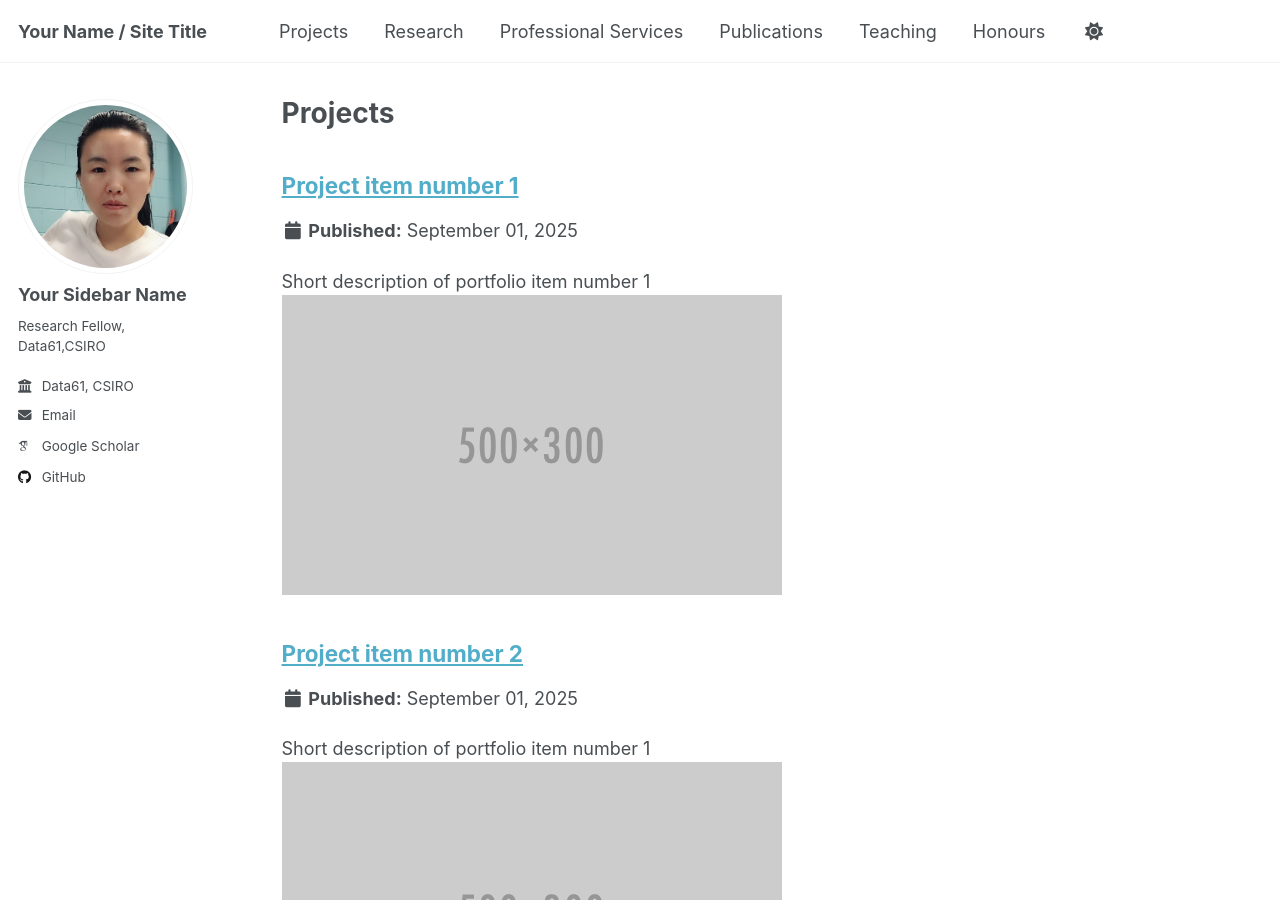
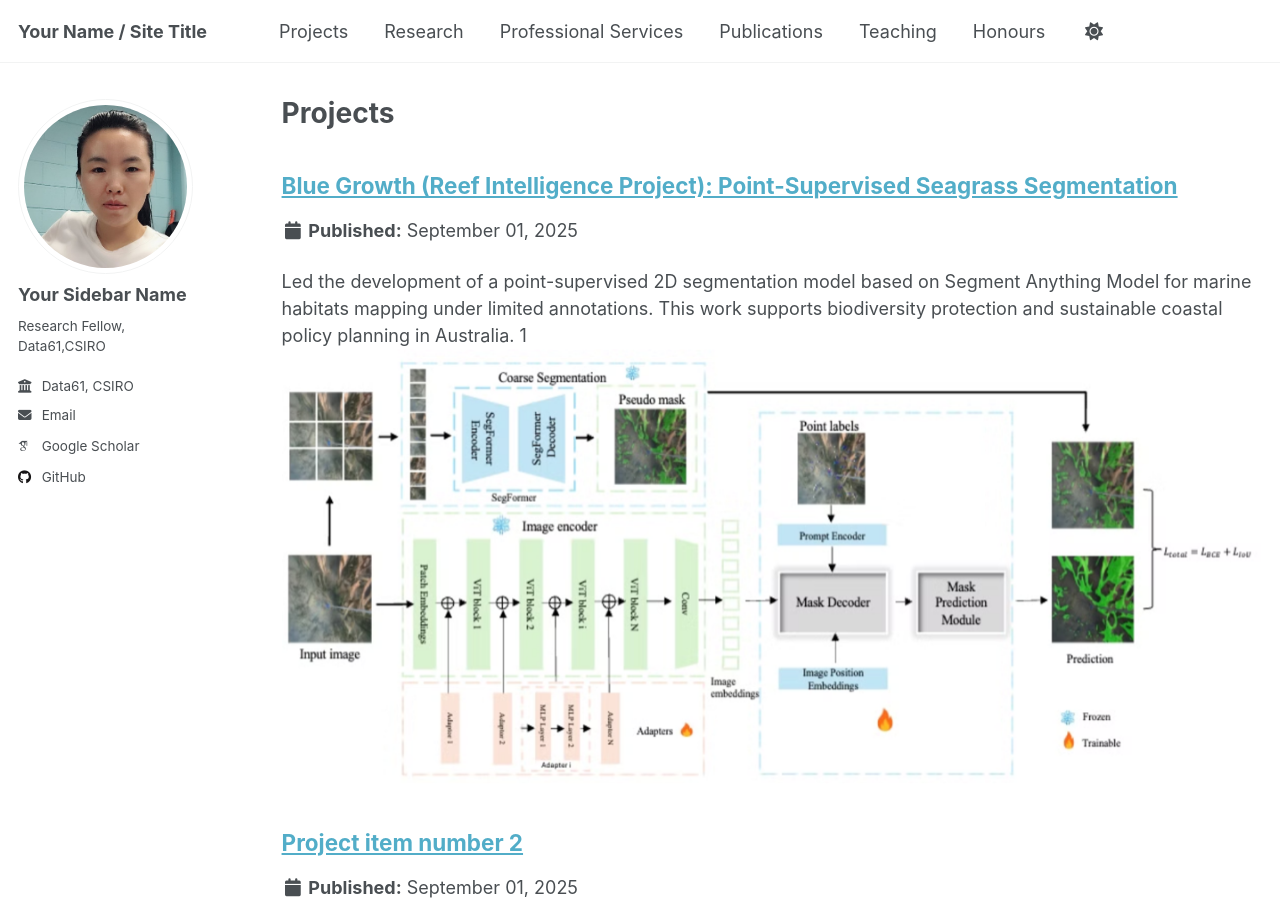
Before and after one commit to Miaohua9/Miaohua9.github.io, a Jekyll site: the page built from _pages/projects.html, in a window 1280 px wide and 900 px high. Built offline with Jekyll 4.4.1, drawn with Linux system fonts in a browser that asks for light colours; some web fonts are replaced; a script that is not in the unit is left out.

Commit message:
Update project-1.md

```diff
--- a/_projects/project-1.md
+++ b/_projects/project-1.md
@@ -1,6 +1,6 @@
 ---
-title: "Project item number 1"
-excerpt: "Short description of portfolio item number 1<br/><img src='/images/500x300.png'>"
+title: "Blue Growth (Reef Intelligence Project): Point-Supervised Seagrass Segmentation"
+excerpt: "Led the development of a point-supervised 2D segmentation model based on Segment Anything Model for marine habitats mapping under limited annotations. This work supports biodiversity protection and sustainable coastal policy planning in Australia. 1<br/><img src='/images/Point_seagrass.png'>"
 collection: project
 ---
 
```
